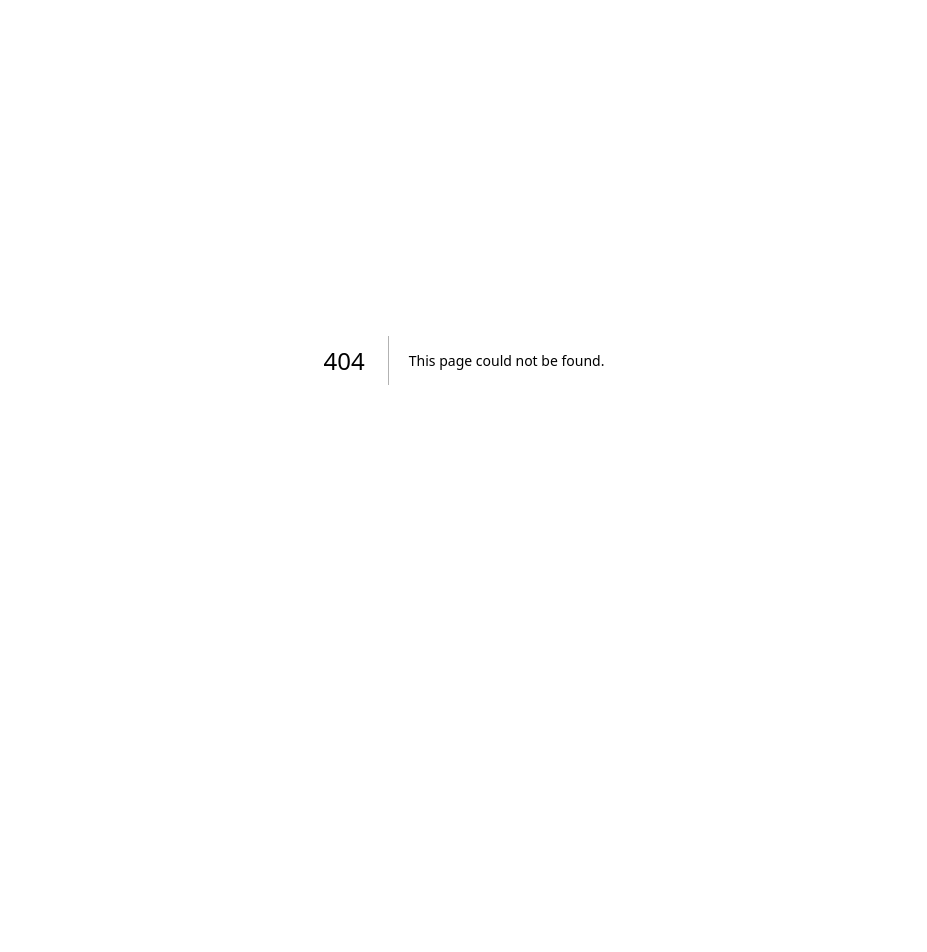
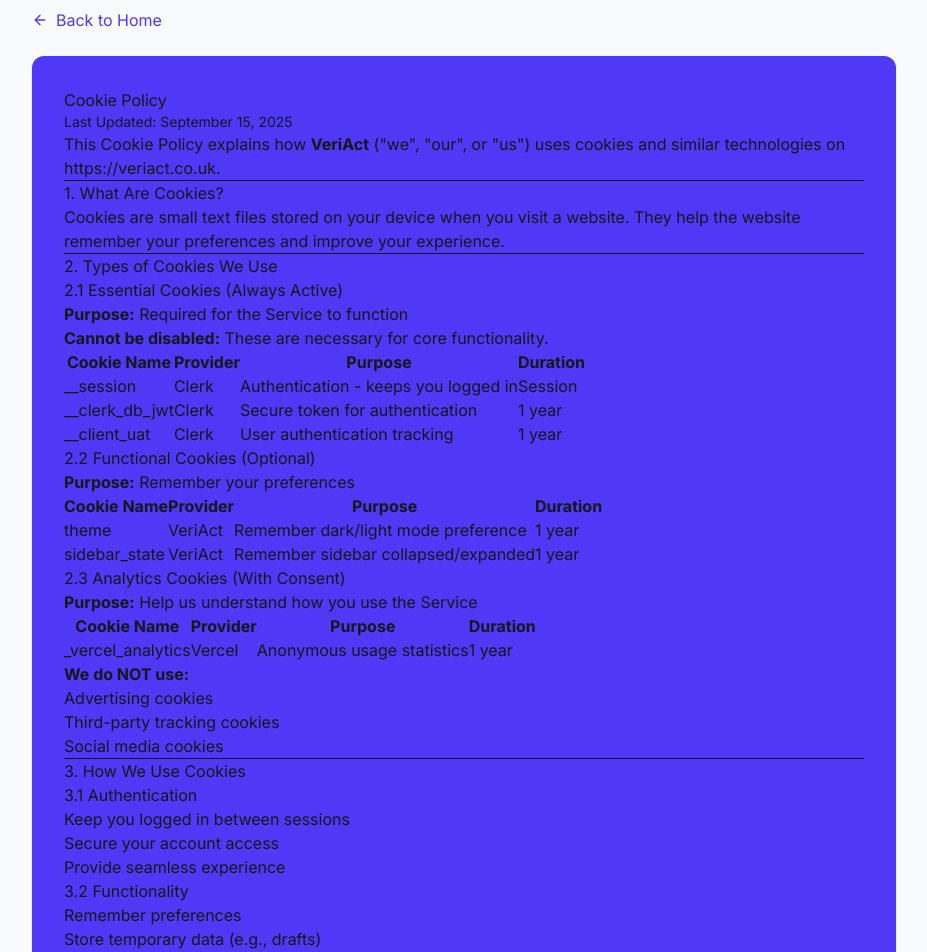
Before and after one commit to Aziz-Ibrahim/veriact, a Next.js app: page /cookies in a window 1280 px wide. Before the commit this address had no page. Shown: the part 40-992 px from the top of the page, without its empty margins (176-1103 px from the left). Before the commit the page ends 800 px from the top, so only its background shows below. Built offline with nearby package versions, Linux system fonts and the light colour scheme.

Commit message:
feat(cookies); add cookies policy page

```diff
--- /dev/null
+++ b/src/app/cookies/page.tsx
@@ -0,0 +1,304 @@
+import Link from 'next/link';
+import { ArrowLeft } from 'lucide-react';
+
+export const metadata = {
+  title: 'Cookie Policy | VeriAct',
+  description: 'VeriAct Cookie Policy - How we use cookies and similar technologies',
+};
+
+export default function CookiesPage() {
+  return (
+    <div className="min-h-screen bg-gray-50">
+      <div className="max-w-4xl mx-auto px-4 py-12">
+        <Link
+          href="/"
+          className="inline-flex items-center space-x-2 text-indigo-600 hover:text-indigo-700 mb-6"
+        >
+          <ArrowLeft className="w-4 h-4" />
+          <span>Back to Home</span>
+        </Link>
+
+        <div className="bg-indigo-600 rounded-xl shadow-sm p-8 prose prose-indigo max-w-none">
+          <h1>Cookie Policy</h1>
+          <p className="text-sm text-gray-900">Last Updated: September 15, 2025</p>
+
+          <p>
+            This Cookie Policy explains how <strong>VeriAct</strong> ("we", "our", or "us") uses
+            cookies and similar technologies on{' '}
+            <a href="https://veriact.co.uk">https://veriact.co.uk</a>.
+          </p>
+
+          <hr />
+
+          <h2>1. What Are Cookies?</h2>
+          <p>
+            Cookies are small text files stored on your device when you visit a website. They help
+            the website remember your preferences and improve your experience.
+          </p>
+
+          <hr />
+
+          <h2>2. Types of Cookies We Use</h2>
+
+          <h3>2.1 Essential Cookies (Always Active)</h3>
+          <p><strong>Purpose:</strong> Required for the Service to function</p>
+          <p><strong>Cannot be disabled:</strong> These are necessary for core functionality.</p>
+
+          <table>
+            <thead>
+              <tr>
+                <th>Cookie Name</th>
+                <th>Provider</th>
+                <th>Purpose</th>
+                <th>Duration</th>
+              </tr>
+            </thead>
+            <tbody>
+              <tr>
+                <td>__session</td>
+                <td>Clerk</td>
+                <td>Authentication - keeps you logged in</td>
+                <td>Session</td>
+              </tr>
+              <tr>
+                <td>__clerk_db_jwt</td>
+                <td>Clerk</td>
+                <td>Secure token for authentication</td>
+                <td>1 year</td>
+              </tr>
+              <tr>
+                <td>__client_uat</td>
+                <td>Clerk</td>
+                <td>User authentication tracking</td>
+                <td>1 year</td>
+              </tr>
+            </tbody>
+          </table>
+
+          <h3>2.2 Functional Cookies (Optional)</h3>
+          <p><strong>Purpose:</strong> Remember your preferences</p>
+
+          <table>
+            <thead>
+              <tr>
+                <th>Cookie Name</th>
+                <th>Provider</th>
+                <th>Purpose</th>
+                <th>Duration</th>
+              </tr>
+            </thead>
+            <tbody>
+              <tr>
+                <td>theme</td>
+                <td>VeriAct</td>
+                <td>Remember dark/light mode preference</td>
+                <td>1 year</td>
+              </tr>
+              <tr>
+                <td>sidebar_state</td>
+                <td>VeriAct</td>
+                <td>Remember sidebar collapsed/expanded</td>
+                <td>1 year</td>
+              </tr>
+            </tbody>
+          </table>
+
+          <h3>2.3 Analytics Cookies (With Consent)</h3>
+          <p><strong>Purpose:</strong> Help us understand how you use the Service</p>
+
+          <table>
+            <thead>
+              <tr>
+                <th>Cookie Name</th>
+                <th>Provider</th>
+                <th>Purpose</th>
+                <th>Duration</th>
+              </tr>
+            </thead>
+            <tbody>
+              <tr>
+                <td>_vercel_analytics</td>
+                <td>Vercel</td>
+                <td>Anonymous usage statistics</td>
+                <td>1 year</td>
+              </tr>
+            </tbody>
+          </table>
+
+          <p><strong>We do NOT use:</strong></p>
+          <ul>
+            <li>Advertising cookies</li>
+            <li>Third-party tracking cookies</li>
+            <li>Social media cookies</li>
+          </ul>
+
+          <hr />
+
+          <h2>3. How We Use Cookies</h2>
+
+          <h3>3.1 Authentication</h3>
+          <ul>
+            <li>Keep you logged in between sessions</li>
+            <li>Secure your account access</li>
+            <li>Provide seamless experience</li>
+          </ul>
+
+          <h3>3.2 Functionality</h3>
+          <ul>
+            <li>Remember preferences</li>
+            <li>Store temporary data (e.g., drafts)</li>
+            <li>Maintain session state</li>
+          </ul>
+
+          <h3>3.3 Analytics (If Consented)</h3>
+          <ul>
+            <li>Understand feature usage</li>
+            <li>Identify performance issues</li>
+            <li>Improve the Service</li>
+          </ul>
+
+          <p><strong>We do NOT:</strong> Track you across other websites or sell your data.</p>
+
+          <hr />
+
+          <h2>4. Third-Party Cookies</h2>
+
+          <h3>4.1 Clerk (Authentication)</h3>
+          <p>
+            Purpose: Secure authentication and user management<br />
+            Privacy Policy:{' '}
+            <a href="https://clerk.com/privacy">https://clerk.com/privacy</a>
+          </p>
+
+          <h3>4.2 Vercel (Hosting)</h3>
+          <p>
+            Purpose: Service delivery and optional analytics<br />
+            Privacy Policy:{' '}
+            <a href="https://vercel.com/legal/privacy-policy">
+              https://vercel.com/legal/privacy-policy
+            </a>
+          </p>
+
+          <h3>4.3 Stripe (Payments)</h3>
+          <p>
+            Purpose: Secure payment processing<br />
+            Privacy Policy:{' '}
+            <a href="https://stripe.com/privacy">https://stripe.com/privacy</a><br />
+            Note: Stripe cookies only appear on checkout pages.
+          </p>
+
+          <hr />
+
+          <h2>5. Your Cookie Choices</h2>
+
+          <h3>5.1 Essential Cookies</h3>
+          <p>Cannot be disabled — required for the Service to work.</p>
+
+          <h3>5.2 Optional Cookies</h3>
+          <p>You can control optional cookies using your browser settings:</p>
+
+          <ul>
+            <li>Chrome → Settings → Privacy → Cookies</li>
+            <li>Firefox → Settings → Privacy → Cookies</li>
+            <li>Safari → Preferences → Privacy → Cookies</li>
+            <li>Edge → Settings → Privacy → Cookies</li>
+          </ul>
+
+          <p>If a cookie banner is implemented, you may choose:</p>
+
+          <ul>
+            <li>Accept all cookies</li>
+            <li>Accept only essential cookies</li>
+            <li>Customize preferences</li>
+          </ul>
+
+          <h3>5.3 Disabling Cookies</h3>
+          <p><strong>Warning:</strong> Disabling essential cookies prevents login or purchases.</p>
+
+          <hr />
+
+          <h2>6. Browser Storage</h2>
+
+          <h3>6.1 Local Storage</h3>
+          <p>
+            Used to store your action items and temporary transcripts locally (Free plan). Clear via
+            browser settings → “Clear browsing data → Cookies and site data”.
+          </p>
+
+          <h3>6.2 Session Storage</h3>
+          <p>Used for temporary session data, automatically cleared on browser close.</p>
+
+          <hr />
+
+          <h2>7. Do Not Track (DNT)</h2>
+          <p>
+            We respect “Do Not Track” signals. If DNT is enabled, analytics cookies are not loaded.
+            Essential cookies remain required.
+          </p>
+
+          <hr />
+
+          <h2>8. Cookie Updates</h2>
+          <p>
+            We may update this Cookie Policy periodically. Updates are posted here with a new “Last
+            Updated” date.
+          </p>
+
+          <hr />
+
+          <h2>9. Your Rights (GDPR/UK GDPR)</h2>
+          <ul>
+            <li>Know what cookies we use</li>
+            <li>Withdraw consent for non-essential cookies</li>
+            <li>Request deletion of cookie data</li>
+          </ul>
+          <p>
+            To exercise these rights, email{' '}
+            <a href="mailto:support@veriact.co.uk">privacy@veriact.co.uk</a>.
+          </p>
+
+          <hr />
+
+          <h2>10. Contact Us</h2>
+          <p>
+            Email: <a href="mailto:support@veriact.co.uk">privacy@veriact.co.uk</a>
+            <br />
+            Website: <a href="https://veriact.co.uk/contact">https://veriact.co.uk/contact</a>
+          </p>
+
+          <hr />
+
+          <h2>11. More Information</h2>
+          <ul>
+            <li>
+              <a href="https://www.aboutcookies.org">About Cookies</a>
+            </li>
+            <li>
+              <a href="https://ico.org.uk/for-the-public/online/cookies/">ICO (UK)</a>
+            </li>
+            <li>
+              <a href="https://www.allaboutcookies.org">All About Cookies</a>
+            </li>
+          </ul>
+
+          <hr />
+
+          <p>
+            <strong>
+              By using VeriAct, you consent to our use of essential cookies and can manage optional
+              cookies as described above.
+            </strong>
+          </p>
+
+          <div className="mt-12 p-6 bg-indigo-50 rounded-lg border border-indigo-200">
+            <h3 className="mt-0 text-indigo-600">Questions about cookies?</h3>
+            <p className="text-indigo-600">
+              Contact us at:{' '}
+              <a href="mailto:support@veriact.co.uk">support@veriact.co.uk</a>
+            </p>
+          </div>
+        </div>
+      </div>
+    </div>
+  );
+}
--- a/src/app/terms/page.tsx
+++ b/src/app/terms/page.tsx
@@ -20,7 +20,7 @@
 
         <div className="bg-indigo-600 rounded-xl shadow-sm p-8 prose prose-indigo max-w-none">
           <h1>Terms of Service</h1>
-          <p className="text-sm text-gray-900">Last Updated: January 15, 2025</p>
+          <p className="text-sm text-gray-900">Last Updated: September 15, 2025</p>
 
           <p>
             Welcome to <strong>VeriAct</strong>. These Terms of Service ("Terms") govern your access
```
